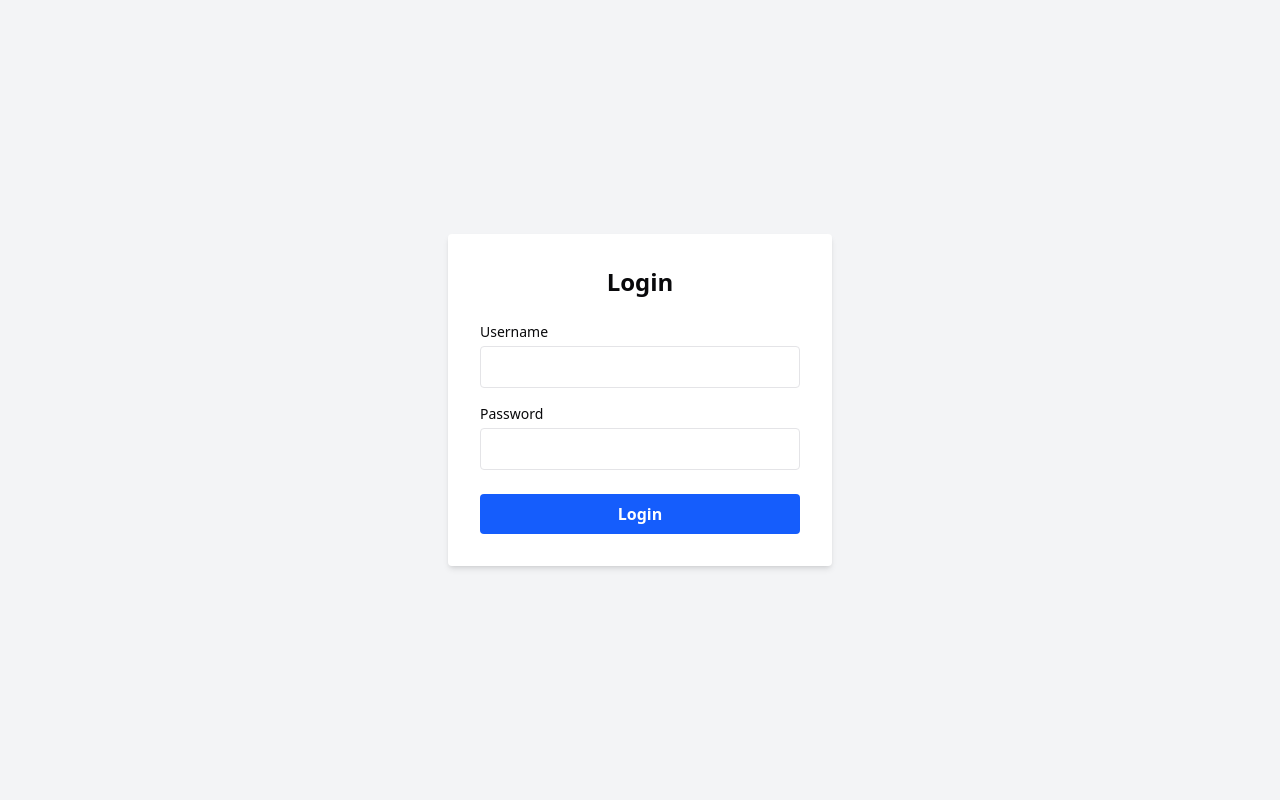
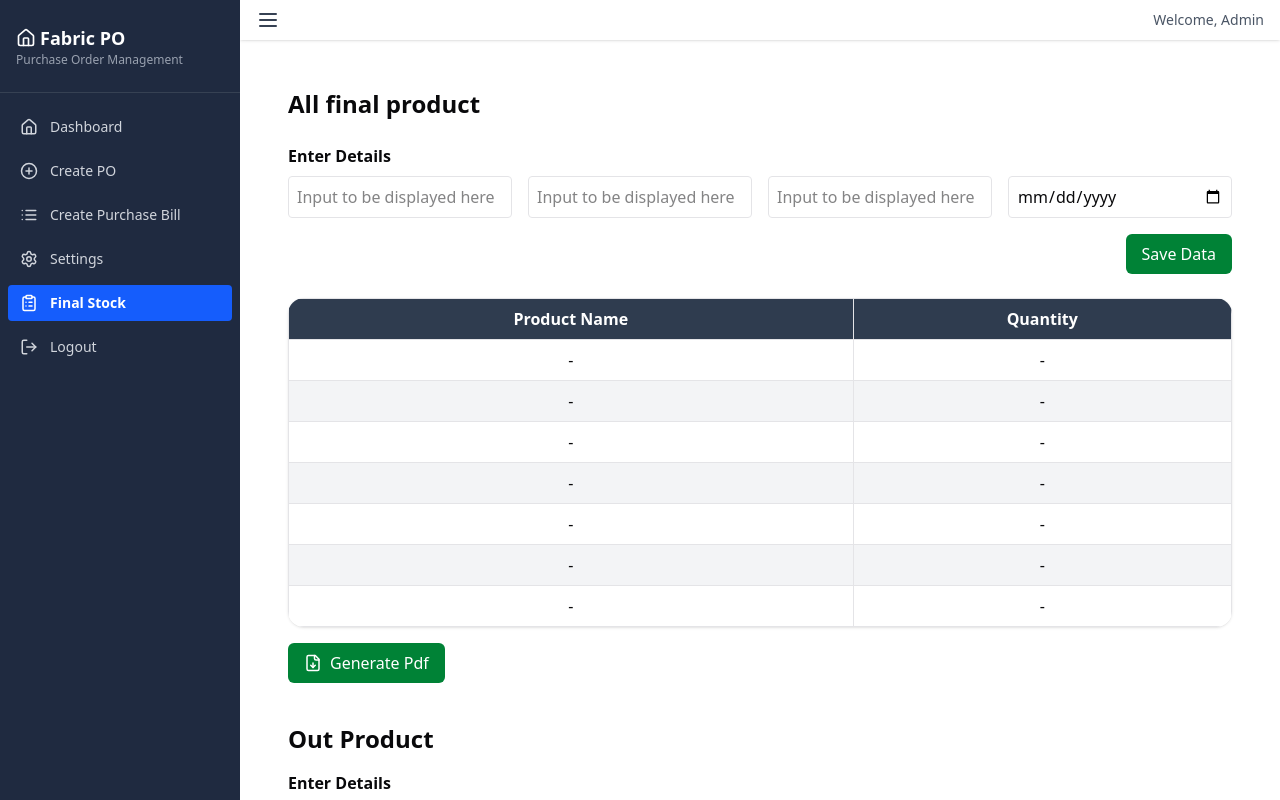
Before and after one commit to Ignito-Corporation/Textile-Admin-Panel, a React (Vite) app: page /final-stock in a window 1280 px wide. Before the commit this address led to /. Built offline with nearby package versions, Linux system fonts and the light colour scheme; sample sign-in values are in the browser's storage.

Commit message:
Added Final Stock page

```diff
--- a/src/App.jsx
+++ b/src/App.jsx
@@ -16,6 +16,8 @@ import CreatePO from "./pages/CreatePO"
 import CreateBillEntry from "./pages/CreateBillEntry";
 import Out_Entery from "./pages/Out_Entery";
 import Setting from "./pages/Setting";
+
+import FinalStock from "./pages/FinalStock";
 
 const AppWrapper = () => {
   const [isAuthenticated, setIsAuthenticated] = useState(
@@ -75,6 +77,13 @@ const AppWrapper = () => {
       >
         <Route index element={<CreateBillEntry />} />
       </Route>
+      <Route
+        path="/final-stock"
+        element={isAuthenticated ? <Layout /> : <Navigate to="/" replace />}
+      >
+        <Route index element={<FinalStock />} />
+      </Route>
+
 
       {/* Catch-all */}
       < Route path="*" element={< Navigate to="/" replace />} />
--- a/src/components/Navbar.jsx
+++ b/src/components/Navbar.jsx
@@ -6,6 +6,7 @@ import {
   LogOut,
   PlusCircle,
   Menu,
+  ClipboardList
 } from 'lucide-react';
 import { NavLink, useLocation } from 'react-router-dom';
 
@@ -14,6 +15,7 @@ const menuItems = [
   { icon: <PlusCircle size={18} />, label: 'Create PO', to: '/create-po' },
   { icon: <List size={18} />, label: 'Create Purchase Bill', to: '/create-purchase-bill' },
   { icon: <Settings size={18} />, label: 'Settings', to: '/settings' },
+  { icon: <ClipboardList size={18} />, label: 'Final Stock', to: '/final-stock' },
   { icon: <LogOut size={18} />, label: 'Logout', to: '/logout' },
 ];
 
--- /dev/null
+++ b/src/pages/FinalStock.jsx
@@ -0,0 +1,111 @@
+import React, { useState } from 'react';
+import { FileDown } from 'lucide-react';
+export default function FinalStock() {
+    const [finalProduct, setFinalProduct] = useState({
+        productName: '',
+        quantity: '',
+        voucherNumber: '',
+        date: ''
+    });
+
+    const [outProduct, setOutProduct] = useState({
+        productName: '',
+        quantity: '',
+        partyName: '',
+        process: '',
+        date: ''
+    });
+
+    const handleFinalChange = (e) => {
+        setFinalProduct({ ...finalProduct, [e.target.name]: e.target.value });
+    };
+
+    const handleOutChange = (e) => {
+        setOutProduct({ ...outProduct, [e.target.name]: e.target.value });
+    };
+
+    return (
+        <div className="p-8 w-full">
+            <h2 className="text-2xl font-bold mb-6">All final product</h2>
+
+            <div className="mb-6">
+                <h3 className="font-semibold mb-2">Enter Details</h3>
+                <div className="grid grid-cols-4 gap-4 mb-4">
+                    <input name="productName" onChange={handleFinalChange} placeholder="Input to be displayed here" className="p-2 border rounded" />
+                    <input name="quantity" onChange={handleFinalChange} placeholder="Input to be displayed here" className="p-2 border rounded" />
+                    <input name="voucherNumber" onChange={handleFinalChange} placeholder="Input to be displayed here" className="p-2 border rounded" />
+                    <input name="date" type="date" onChange={handleFinalChange} placeholder="Input to be displayed here" className="p-2 border rounded" />
+                </div>
+                <div className="flex justify-end">
+                    <button className="bg-green-700 text-white px-4 py-2 rounded-sm">Save Data</button>
+                </div>
+
+            </div>
+
+            <table className="w-full border-collapse rounded-2xl overflow-hidden shadow">
+                <thead>
+                    <tr className="bg-[#2f3c4f] text-white">
+                        <th className="p-2 border">Product Name</th>
+                        <th className="p-2 border">Quantity</th>
+                    </tr>
+                </thead>
+                <tbody>
+                    {Array(7).fill(0).map((_, index) => (
+                        <tr key={index} className={`${index % 2 === 0 ? 'bg-white' : 'bg-gray-100'}`}>
+                            <td className="p-2 border text-center">-</td>
+                            <td className="p-2 border text-center">-</td>
+                        </tr>
+                    ))}
+                </tbody>
+            </table>
+
+            <div className="flex justify-start mb-10 mt-4">
+                <button className="bg-green-700 text-white px-4 py-2 rounded-sm flex items-center gap-2">
+                    <FileDown size={18} />
+                    Generate Pdf
+                </button>
+            </div>
+
+            <div className="mb-6">
+                <h2 className="text-2xl font-bold mb-4">Out Product</h2>
+                <h3 className="font-semibold mb-2">Enter Details</h3>
+                <div className="grid grid-cols-5 gap-4 mb-4">
+                    <input name="productName" onChange={handleOutChange} placeholder="Input to be displayed here" className="p-2 border rounded" />
+                    <input name="quantity" onChange={handleOutChange} placeholder="Input to be displayed here" className="p-2 border rounded" />
+                    <input name="partyName" onChange={handleOutChange} placeholder="Input to be displayed here" className="p-2 border rounded" />
+                    <input name="process" onChange={handleOutChange} placeholder="Input to be displayed here" className="p-2 border rounded" />
+                    <input name="date" type="date" onChange={handleOutChange} placeholder="Input to be displayed here" className="p-2 border rounded" />
+                </div>
+                <div className="flex justify-end">
+                    <button className="bg-green-700 text-white px-4 py-2 rounded-sm">Save Data</button>
+                </div>
+
+            </div>
+
+            <table className="w-full border-collapse rounded-2xl overflow-hidden shadow">
+                <thead>
+                    <tr className="bg-[#2f3c4f] text-white">
+                        <th className="p-2 border">Product Name</th>
+                        <th className="p-2 border">Quantity</th>
+                        <th className="p-2 border">Party Name</th>
+                        <th className="p-2 border">Process</th>
+                        <th className="p-2 border">Date</th>
+                        <th className="p-2 border">Edit</th>
+                    </tr>
+                </thead>
+                <tbody>
+                    {Array(3).fill(0).map((_, index) => (
+                        <tr key={index} className={`${index % 2 === 0 ? 'bg-white' : 'bg-gray-100'}`}>
+                            <td className="p-2 border text-center">-</td>
+                            <td className="p-2 border text-center">-</td>
+                            <td className="p-2 border text-center">-</td>
+                            <td className="p-2 border text-center">-</td>
+                            <td className="p-2 border text-center">-</td>
+                            <td className="p-2 border text-center">-</td>
+                        </tr>
+                    ))}
+                </tbody>
+            </table>
+        </div >
+    );
+}
```
